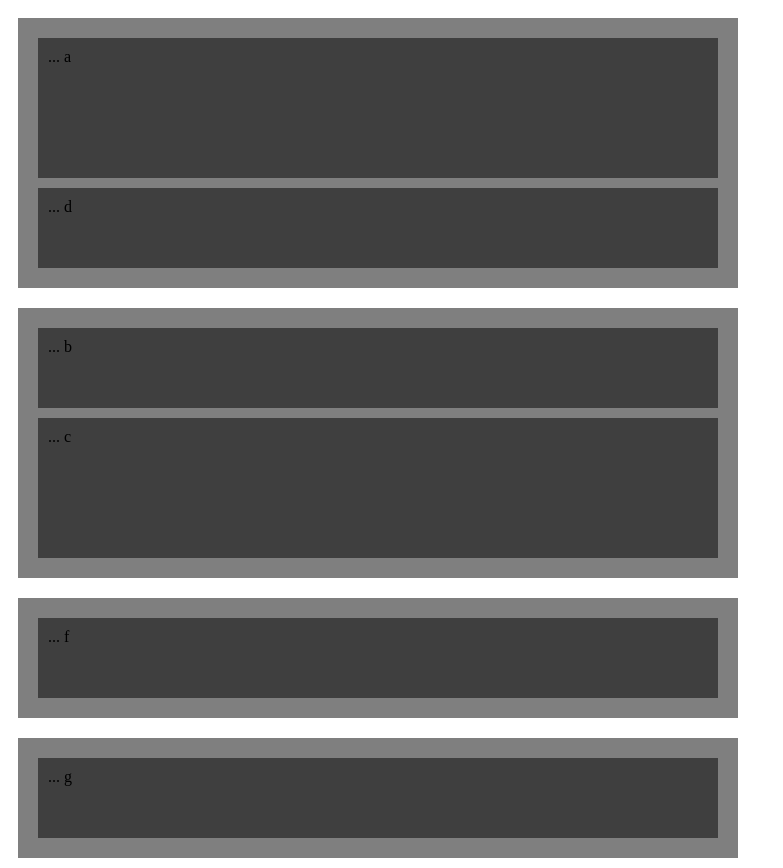
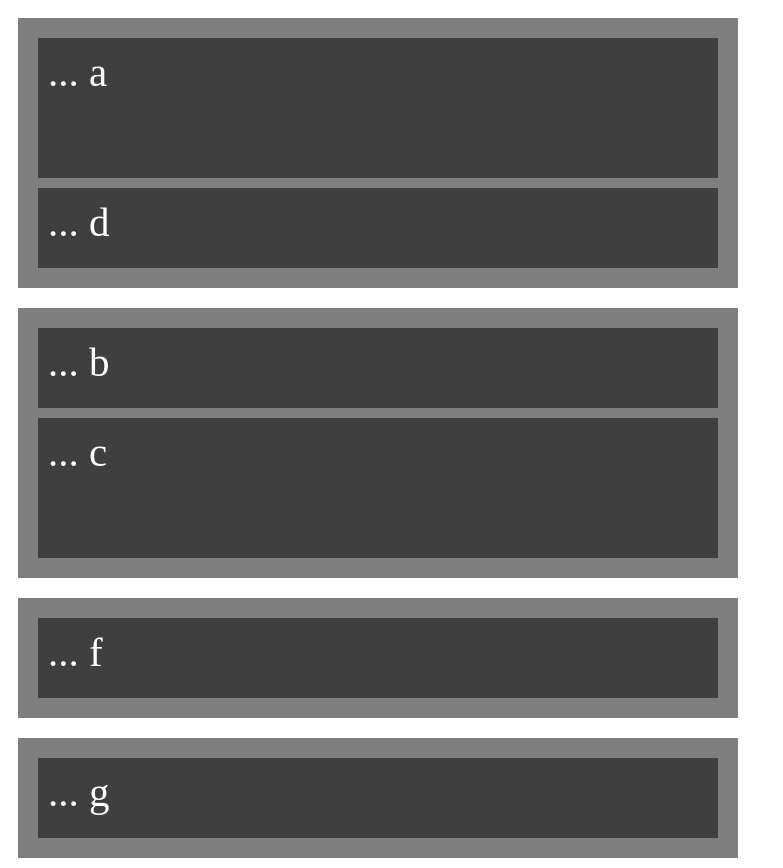
Before and after one commit to taboca/TelaSocial-Grid-Type, a plain HTML site: page grid.html in a window 1280 px wide. Shown: the whole page, without its empty margins (0-783 px from the left). Drawn offline with Linux system fonts and the light colour scheme.

Commit message:
Colors to cells

```diff
--- a/grid.html
+++ b/grid.html
@@ -33,6 +33,8 @@ fg
  	padding:10px;
 	margin:10px;
 	background-color:rgba(0,0,0,.5);
+	color:white;
+	font-size:160%;
   }
 
 </style>
```
